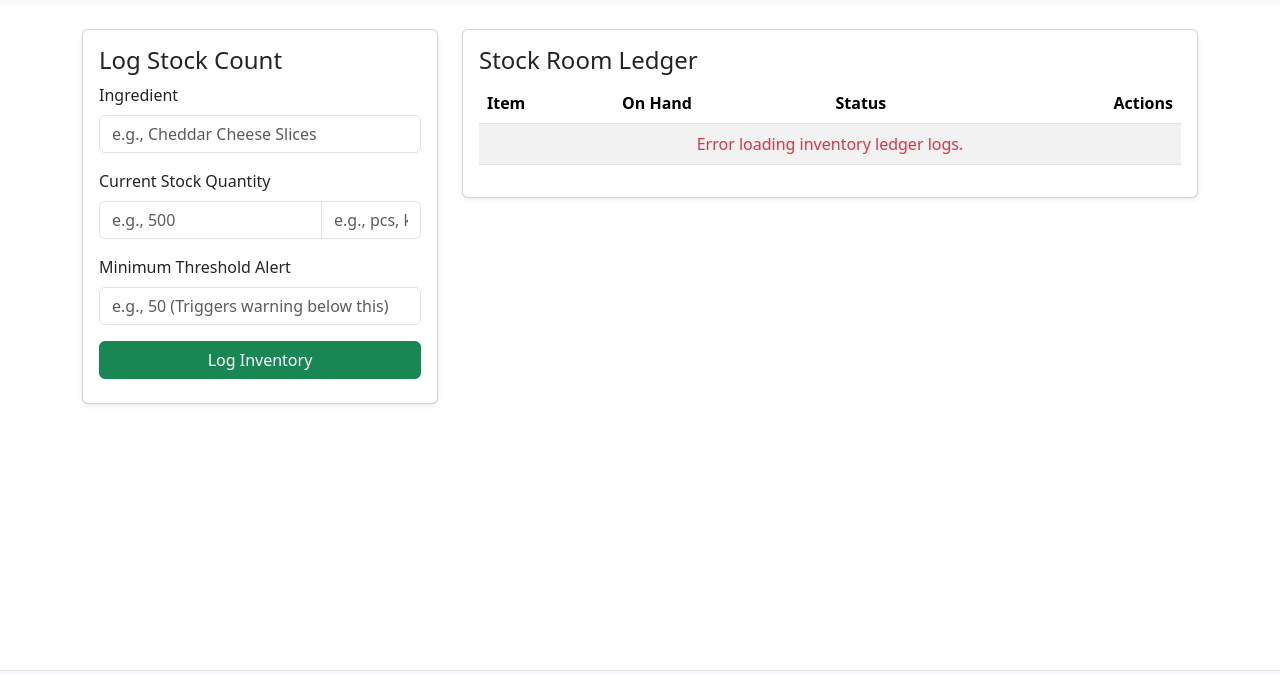
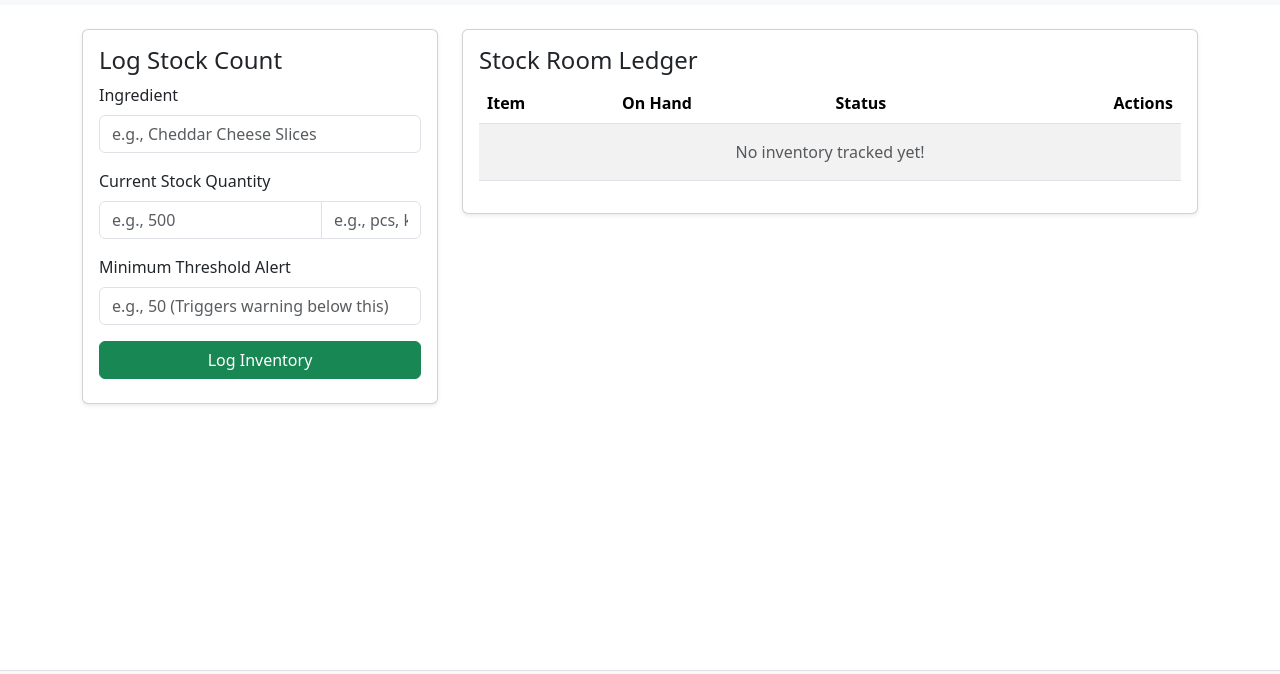
Before and after one commit to DNNgesa/ReciTrak, a website: page demo.html in a window 1280 px wide. Both pictures are taken after a click on the link "INVENTORY". Shown: the part 51-725 px from the top of the page. Drawn offline with nearby package versions, Linux system fonts and the light colour scheme.

Commit message:
Updated Inventory HTML $ js id's

```diff
--- a/demo.html
+++ b/demo.html
@@ -186,7 +186,7 @@
                                 <th class="text-end">Actions</th>
                             </tr>
                         </thead>
-                        <tbody id="inventoryTable">
+                        <tbody id="inventoryTableBody">
                         </tbody>
                     </table>
                 </div>
--- a/js/demo.js
+++ b/js/demo.js
@@ -294,7 +294,7 @@ document.addEventListener("DOMContentLoaded", () => {
 
  // INVENTORY
   const inventoryForm = document.getElementById("inventoryForm");
-  const inventoryTable = document.getElementById("inventoryTable");
+  const inventoryTableBody = document.getElementById("inventoryTableBody");
   const inventoryFeedback = document.getElementById("inventoryFeedback");
   const inventoryEndpoint = "https://dnngesa.github.io/ReciTrak/db.json";
 
@@ -304,11 +304,12 @@ document.addEventListener("DOMContentLoaded", () => {
       const response = await fetch(inventoryEndpoint);
       if (!response.ok) throw new Error("Could not retrieve inventory.");
 
-      const stockItems = await response.json();
-      inventoryTable.innerHTML = "";
+      const data = await response.json();
+      const stockItems = Array.isArray(data) ? data : (data.inventory || []);
+      inventoryTableBody.innerHTML = "";
 
       if (stockItems.length === 0) {
-        inventoryTable.innerHTML = `<tr><td colspan="4" class="text-center text-muted py-3">No inventory tracked yet!</td></tr>`;
+        inventoryTableBody.innerHTML = `<tr><td colspan="4" class="text-center text-muted py-3">No inventory tracked yet!</td></tr>`;
         return;
       }
 
@@ -335,11 +336,11 @@ document.addEventListener("DOMContentLoaded", () => {
             </div>
           </td>
         `;
-        inventoryTable.appendChild(row);
+        inventoryTableBody.appendChild(row);
       });
     } catch (error) {
       console.error("Inventory Fetch Error:", error);
-      inventoryTable.innerHTML = `<tr><td colspan="4" class="text-center text-danger">Error loading inventory ledger logs.</td></tr>`;
+      inventoryTableBody.innerHTML = `<tr><td colspan="4" class="text-center text-danger">Error loading inventory ledger logs.</td></tr>`;
     }
   }
 
```
